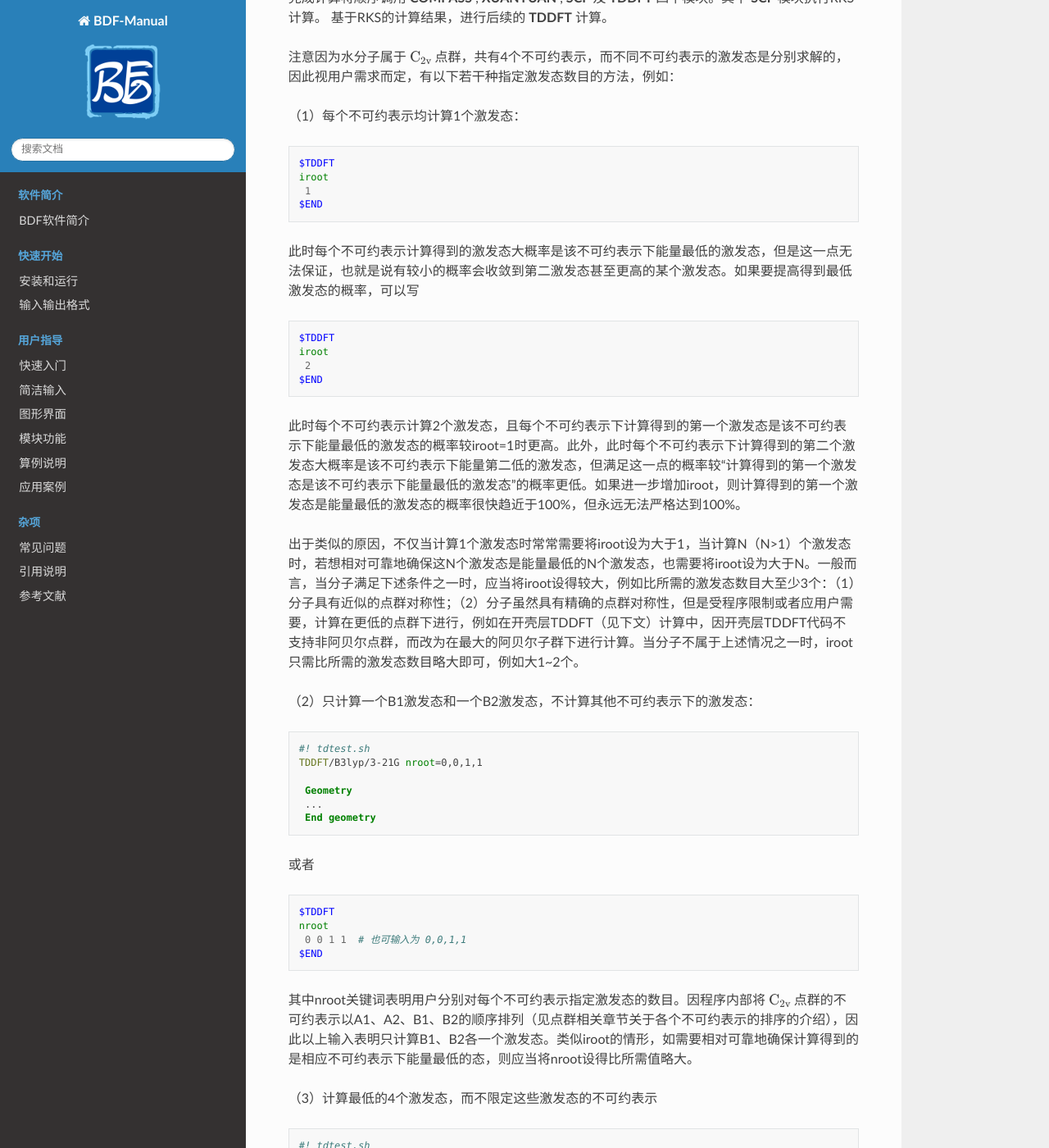
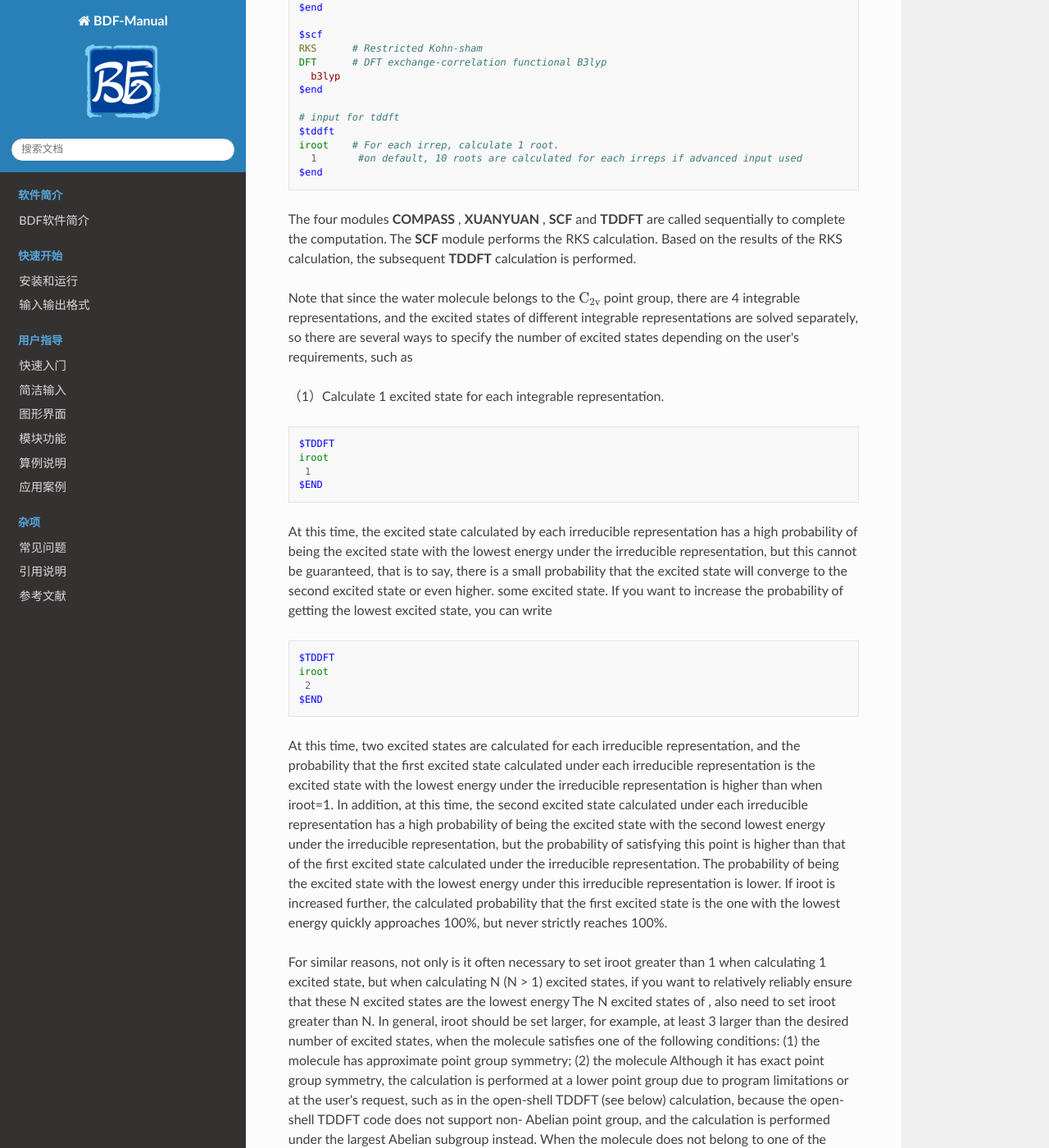
Before and after one commit to BDF-manual-maintenance/BDF-manual-en, a Sphinx documentation site: the page built from source/guide/TD.rst, in a window 1280 px wide and 1400 px high, scrolled down 1663 px. Shown: the whole window at 82% size. Built offline with Sphinx 7.4.7 and the Read the Docs theme 2.0.0, drawn with Linux system fonts in a browser that asks for light colours; cross-references to code outside the pages are shown as plain code; some of the changed text lies outside the part shown.

Commit message:
Update TD.rst

```diff
--- a/source/guide/TD.rst
+++ b/source/guide/TD.rst
@@ -1,29 +1,32 @@
 
 .. _TD:
 
-含时密度泛函理论
+Time-dependent Density Generalized Function Theory
 ================================================
 
-BDF支持多种激发态计算方法，其中以基于Kohn-Sham参考态的线性响应含时密度泛函 （TDDFT）方法，以及TDDFT方法的Tamm-Dancoff近似（TDA）为主。与其他量化软件相比，BDF的TDDFT模块独具特色，主要体现在：
-
-1. 支持各种自旋翻转（spin-flip）方法；
-2. 支持自旋匹配TDDFT方法X-TDDFT，可以有效解决参考态为开壳层时激发态存在自旋污染的问题，适用于自由基、过渡金属等体系的激发态计算；
-3. 支持芯激发态（core excited state）相关的计算，如计算X射线吸收谱（XAS）。一般的TDDFT算法为了计算一个激发态，常需同时把比该激发态激发能更低的所有态均计算出来，而芯激发态的能量通常很高，这样计算效率太低。BDF所用的iVI方法则可在不计算更低的激发态的情况下，直接计算某个较高的能量区间内的所有激发态，从而节省计算资源；
-4. 支持一阶非绝热耦合矩阵元（first-order non-adiabatic coupling matrix element, fo-NACME，或简称NACME）的计算，尤其是激发态和激发态之间的NACME。NACME主要用于研究非辐射跃迁过程，如用费米黄金规则计算内转换速率常数，或用非绝热动力学研究内转换、光化学反应的过程等等。很多量子化学程序支持基态和激发态之间的NACME，但支持激发态和激发态之间的NACME的程序较少，因此对于激发态到激发态的内转换以及多态光化学反应等过程，BDF相比现有大部分量子化学程序有独特的优势。
-
-除TDDFT之外，BDF还支持利用 :ref:`mom方法<momMethod>` 在SCF水平下计算激发态。
+The BDF supports a variety of excited state calculation methods, including the linear response time-density generalized function (TDDFT) method based on the Kohn-Sham reference state, and the Tamm-Dancoff approximation (TDA) of the TDDFT method. Compared with other quantization software, the TDDFT module of BDF is unique.
+The main features are
+
+1. support for various spin-flip (spin-flip) methods.
+2. support spin-matching TDDFT method X-TDDFT, which can effectively solve the problem of spin contamination of excited states when the reference state is an open-shell layer, and is suitable for excited state calculation of free radicals, transition metals and other systems.
+3. support core excited state (core excited state) related calculations, such as the calculation of the X-ray absorption spectrum (XAS). The iVI method used in BDF can directly calculate all excited states in a higher energy interval without calculating the lower excited states, thus saving computational resources.
+4. support the calculation of first-order non-adiabatic coupling matrix element (fo-NACME, or NACME for short), especially between excited states and excited states NACME is mainly used to study non-radiative leap processes, such as using Fermi's golden rule NACME is mainly used to study non-radiative leap processes,
+   such as the calculation of the endoconversion rate constant using Fermi's golden rule, or the study of endoconversion, photochemical processes using non-adiabatic kinetics, etc. Many quantum chemistry programs support NACME between ground and excited states, but fewer programs support NACME between excited and excited states.
+   Therefore, BDF has a unique advantage over most existing quantum chemistry programs for processes such as excited-to-excited state endoconversions and multi-state photochemical reactions.
+
+In addition to TDDFT, BDF also supports the calculation of excited states at the SCF level using the :ref:`mom方法<momMethod>` .
 
 .. danger::
 
-    所有 **SCAN** 家族的泛函（如SCAN0，r2SCAN）都存在“三重态不稳定”问题 :cite:`scan_problem` ，
-    不要用于TDDFT自旋翻转计算（例如对闭壳层体系计算三重激发态）。这种情况推荐用TDA。
-
-
-闭壳层体系计算：R-TDDFT
+    All general functions of the  **SCAN** family(e.g.,SCAN0，r2SCAN) suffer from the "triplet instability" problem :cite:`scan_problem`,
+    Should not be used for SF-TDDFT calculations(e.g,triple excited states for closed-shell systems). TDA is recommended for this case.
+
+
+Closed-shell system calculations：R-TDDFT
 ----------------------------------------------------------
 
-R-TDDFT用于计算闭壳层体系。如果基态计算从RHF出发，TDDFT模块执行的是TDHF计算。
-利用TDDFT计算 :math:`\ce{H2O}` 分子激发能，简洁输入如下：
+R-TDDFT is used to calculate closed-shell systems. If the ground state calculation starts from the RHF, the TDDFT module performs the TDHF calculation.
+To calculate the excitation energy of :math:`\ce{H2O}` molecules using TDDFT, a concise input is given as follows.
 
 .. code-block:: bdf
 
@@ -38,8 +41,8 @@ R-TDDFT用于计算闭壳层体系。如果基态计算从RHF出发，TDDFT模
   R1=1.0       # OH bond length in angstrom
   end geometry
 
-这里，关键词 ``TDDFT/B3lyp/cc-pvdz`` 指定执行TDDFT计算，所用泛函为 ``B3lyp`` ，基组为 ``cc-pVDZ`` 。
-与之对应的高级输入为：
+Here, the keyword ``TDDFT/B3lyp/cc-pvdz`` specifies that the TDDFT calculation is performed, the generic function used is ``B3lyp`` , and the basis group is ``cc-pVDZ`` .
+The corresponding high-level input is
 
 .. code-block:: bdf
 
@@ -68,12 +71,12 @@ R-TDDFT用于计算闭壳层体系。如果基态计算从RHF出发，TDDFT模
     1       #on default, 10 roots are calculated for each irreps if advanced input used
   $end
 
-完成计算将顺序调用 **COMPASS** , **XUANYUAN** , **SCF** 及 **TDDFT** 四个模块。其中 **SCF** 模块执行RKS计算。
-基于RKS的计算结果，进行后续的 **TDDFT** 计算。
-
-注意因为水分子属于 :math:`\rm C_{2v}` 点群，共有4个不可约表示，而不同不可约表示的激发态是分别求解的，因此视用户需求而定，有以下若干种指定激发态数目的方法，例如：
-
-（1）每个不可约表示均计算1个激发态：
+
+The four modules **COMPASS** , **XUANYUAN** , **SCF** and **TDDFT** are called sequentially to complete the computation. The **SCF** module performs the RKS calculation. Based on the results of the RKS calculation, the subsequent **TDDFT** calculation is performed.
+
+Note that since the water molecule belongs to the :math:`\rm C_{2v}` point group, there are 4 integrable representations, and the excited states of different integrable representations are solved separately, so there are several ways to specify the number of excited states depending on the user's requirements, such as
+
+（1）Calculate 1 excited state for each integrable representation.
 
 .. code-block:: bdf
 
@@ -82,7 +85,7 @@ R-TDDFT用于计算闭壳层体系。如果基态计算从RHF出发，TDDFT模
    1
   $END
 
-此时每个不可约表示计算得到的激发态大概率是该不可约表示下能量最低的激发态，但是这一点无法保证，也就是说有较小的概率会收敛到第二激发态甚至更高的某个激发态。如果要提高得到最低激发态的概率，可以写
+At this time, the excited state calculated by each irreducible representation has a high probability of being the excited state with the lowest energy under the irreducible representation, but this cannot be guaranteed, that is to say, there is a small probability that the excited state will converge to the second excited state or even higher. some excited state. If you want to increase the probability of getting the lowest excited state, you can write
 
 .. code-block:: bdf
 
@@ -91,11 +94,15 @@ R-TDDFT用于计算闭壳层体系。如果基态计算从RHF出发，TDDFT模
    2
   $END
 
-此时每个不可约表示计算2个激发态，且每个不可约表示下计算得到的第一个激发态是该不可约表示下能量最低的激发态的概率较iroot=1时更高。此外，此时每个不可约表示下计算得到的第二个激发态大概率是该不可约表示下能量第二低的激发态，但满足这一点的概率较“计算得到的第一个激发态是该不可约表示下能量最低的激发态”的概率更低。如果进一步增加iroot，则计算得到的第一个激发态是能量最低的激发态的概率很快趋近于100%，但永远无法严格达到100%。
-
-出于类似的原因，不仅当计算1个激发态时常常需要将iroot设为大于1，当计算N（N>1）个激发态时，若想相对可靠地确保这N个激发态是能量最低的N个激发态，也需要将iroot设为大于N。一般而言，当分子满足下述条件之一时，应当将iroot设得较大，例如比所需的激发态数目大至少3个：（1）分子具有近似的点群对称性；（2）分子虽然具有精确的点群对称性，但是受程序限制或者应用户需要，计算在更低的点群下进行，例如在开壳层TDDFT（见下文）计算中，因开壳层TDDFT代码不支持非阿贝尔点群，而改为在最大的阿贝尔子群下进行计算。当分子不属于上述情况之一时，iroot只需比所需的激发态数目略大即可，例如大1~2个。
-
-（2）只计算一个B1激发态和一个B2激发态，不计算其他不可约表示下的激发态：
+At this time, two excited states are calculated for each irreducible representation, and the probability that the first excited state calculated under each irreducible representation is the excited state with the lowest energy under the irreducible representation is higher than when iroot=1.
+In addition, at this time, the second excited state calculated under each irreducible representation has a high probability of being the excited state with the second lowest energy under the irreducible representation, but the probability of satisfying this point is higher than that of the first excited state calculated under the irreducible representation.
+The probability of being the excited state with the lowest energy under this irreducible representation is lower. If iroot is increased further, the calculated probability that the first excited state is the one with the lowest energy quickly approaches 100%, but never strictly reaches 100%.
+
+For similar reasons, not only is it often necessary to set iroot greater than 1 when calculating 1 excited state, but when calculating N (N > 1) excited states, if you want to relatively reliably ensure that these N excited states are the lowest energy The N excited states of , also need to set iroot greater than N.
+In general, iroot should be set larger, for example, at least 3 larger than the desired number of excited states, when the molecule satisfies one of the following conditions: (1) the molecule has approximate point group symmetry; (2) the molecule Although it has exact point group symmetry, the calculation is performed at a lower point group due to program limitations or at the user's request,
+such as in the open-shell TDDFT (see below) calculation, because the open-shell TDDFT code does not support non- Abelian point group, and the calculation is performed under the largest Abelian subgroup instead. When the molecule does not belong to one of the above cases, the iroot only needs to be slightly larger than the desired number of excited states, eg 1-2 larger.
+
+（2）Counting only one B1 excited state and one B2 excited state, and not counting the excited states in the other integrable representations.
 
 .. code-block:: bdf
 
@@ -106,7 +113,7 @@ R-TDDFT用于计算闭壳层体系。如果基态计算从RHF出发，TDDFT模
    ...
    End geometry
 
-或者
+or
 
 .. code-block:: bdf
 
@@ -115,9 +122,9 @@ R-TDDFT用于计算闭壳层体系。如果基态计算从RHF出发，TDDFT模
    0 0 1 1  # 也可输入为 0,0,1,1
   $END
 
-其中nroot关键词表明用户分别对每个不可约表示指定激发态的数目。因程序内部将 :math:`\rm C_{2v}` 点群的不可约表示以A1、A2、B1、B2的顺序排列（见点群相关章节关于各个不可约表示的排序的介绍），因此以上输入表明只计算B1、B2各一个激发态。类似iroot的情形，如需要相对可靠地确保计算得到的是相应不可约表示下能量最低的态，则应当将nroot设得比所需值略大。
-
-（3）计算最低的4个激发态，而不限定这些激发态的不可约表示
+where the nroot keyword indicates the number of excited states specified by the user for each integrable representation. Since the program internally arranges the integrable representations of the :math:`\rm C_{2v}` point group in the order of A1, A2, B1, and B2 (see the section on the ordering of the integrable representations of the point group), the above input indicates that only one excited state each of B1 and B2 is counted.
+
+（3）Calculate the lowest 4 excited states without limiting the integrable representations of these excited states
 
 .. code-block:: bdf
 
@@ -128,7 +135,7 @@ R-TDDFT用于计算闭壳层体系。如果基态计算从RHF出发，TDDFT模
    ...
    End geometry
 
-或者
+or
 
 .. code-block:: bdf
 
@@ -137,9 +144,10 @@ R-TDDFT用于计算闭壳层体系。如果基态计算从RHF出发，TDDFT模
    -4
   $END
 
-此时程序通过初始猜测的激发能来判断各个不可约表示应当求解多少个激发态，但因为初始猜测的激发能排列顺序可能和完全收敛的激发能有一定差异，程序不能严格保证求得的4个激发态一定是能量最低的4个激发态。如用户要求严格保证得到的4个激发态为最低的4个激发态，用户应当令程序计算多于4个激发态，如8个激发态，然后取能量最低的4个。
-
-Kohn-Sham计算的输出前面已经介绍过，这里我们只关注 **TDDFT** 计算的结果。程序输出会先给出TDDFT计算的设置信息，方便用户检查是否计算的设置，如下：
+In this case, the program uses the initial guessed excitation energy to determine how many excitation states should be solved for each integrable representation, but since the initial guessed order of excitation energy may be different from the fully converged excitation energy, the program cannot strictly guarantee that the 4 excitation states obtained must be the 4 lowest energy states.
+If the user requires a strict guarantee that the 4 excited states obtained are the lowest 4 excited states, the user should make the program calculate more than 4 excited states, e.g., 8 excited states, and then take the 4 lowest energy states.
+
+The output of the Kohn-Sham calculation has already been described, so here we will only focus on the results of the **TDDFT** calculation. The program output will first give information about the settings of the TDDFT calculation, so that the user can easily check whether the settings are calculated or not, as follows.
 
 .. code-block::
 
@@ -181,13 +189,13 @@ Kohn-Sham计算的输出前面已经介绍过，这里我们只关注 **TDDFT**
       --- END : Information about TDDFT calculation ---
       -------------------------------------------------
 
-这里，
-
-* ``R-TD-DFT`` 表示正在进行的是基于限制性基态波函数计算的TDDFT；
-* ``isf= 0`` 表示计算不翻转自旋；
-* ``ialda= 0`` 表示使用 ``Full non-collinear Kernel``，这是非自旋翻转TDDFT的默认Kernel。
-
-下面的输出给出了每个不可约表示计算的根的数目。
+Here,
+
+* ``R-TD-DFT`` indicates that the TDDFT based on the restricted basis wave function calculation is being performed.
+* ``isf= 0`` indicates that no flipping spin is being computed.
+* ``ialda= 0`` indicates that the ``Full non-collinear Kernel``is used, which is the default Kernel for the non-spin-flipping TDDFT.
+
+The output below gives the number of roots computed for each non-collinear representation.
 
 .. code-block::
 
@@ -197,7 +205,7 @@ Kohn-Sham计算的输出前面已经介绍过，这里我们只关注 **TDDFT**
     3   B1       1   1
     4   B2       1   1
 
-TDDFT模块还会打印占据轨道，虚轨道等TDDFT计算的活性轨道信息
+The TDDFT module also prints information about occupied orbitals, virtual orbitals, and other active orbitals computed by TDDFT
 
 .. code-block::
 
@@ -230,9 +238,8 @@ TDDFT模块还会打印占据轨道，虚轨道等TDDFT计算的活性轨道信
    23    1   A1    11   0            94.37171    2.81
    24    3   B1     7   0            99.90789    2.86
 
-这里，轨道1-5是占据轨道，6-24是虚轨道，其中，第5个和第6个轨道分别是HOMO和LUMO轨道, 分别属于不可约表示B2和不可约表示A1，
-轨道能分别是-7.62124 eV和1.23186 eV。由于 :math:`\ce{H2O}` 分子有4个不可约表示，TDDFT会对每个不可约表示逐一求解。
-在进入Davidson迭代求解Casida方程之前，系统会估计内存使用情况，
+Here, orbitals 1-5 are occupied orbitals and 6-24 are virtual orbitals, where the 5th and 6th orbitals are HOMO and LUMO orbitals, belonging to integrable representation B2 and integrable representation A1 respectively, with orbital energies of -7.62124 eV and 1.23186 eV respectively.
+Since the :math:`\ce{H2O}` molecule has 4 irreducible representations, the TDDFT solves for each integrable representation one by one. The system estimates the memory usage before proceeding to the Davidson iteration to solve the Casida equation.
 
 .. code-block::
 
@@ -250,12 +257,11 @@ TDDFT模块还会打印占据轨道，虚轨道等TDDFT计算的活性轨道信
   Estimated mem for dvdson storage (RPA) =           0.042 M          0.000 G
   Estimated mem for dvdson storage (TDA) =           0.017 M          0.000 G
 
-这里，系统统计存储JK算符需要的内存约 0.053MB, 输入设置的内存是512MB (见 ``memjkop`` 关键词 )。
-系统提示RPA计算，即完全的TDDFT计算每次(one pass)可以算1个根，TDA计算每次可以算2个根。由于分子体系小，内存足够。
-分子体系较大时，如果这里输出的允许的每次可算根的数目小于系统设置数目，TDDFT模块将根据最大允许可算根的数目，通过
-多次积分计算构造JK算符，导致计算效率降低，用户需要用 ``memjkop`` 关键词增加内存。
-
-Davidson迭代开始计算输出信息如下，
+Here, the system counts about 0.053 MB of memory needed to store the JK operator, and 512 MB of memory for the input setting (see ``memjkop`` keyword).
+The system suggests that the RPA calculation, i.e., the full TDDFT calculation can count 1 root per pass (one pass) and the TDA calculation can count 2 roots per pass. Since the molecular system is small, there is enough memory.
+For larger molecular systems, if the number of allowed roots per pass output here is less than the system setting, the TDDFT module will construct the JK operator by multiple integration calculations based on the maximum number of allowed roots, resulting in a decrease in computational efficiency and requiring the user to increase memory with the ``memjkop`` keyword.
+
+Davidson iteration starts computing the output information as follows.
 
 .. code-block::
 
@@ -297,7 +303,7 @@ Davidson迭代开始计算输出信息如下，
         1        0.0029082582        0.0074085379           0.291E-02           0.741E-02
      No. of converged eigvec:     0
 
-收敛信息如下：
+The convergence information is as follows.
 
 .. code-block::
 
@@ -329,7 +335,7 @@ Davidson迭代开始计算输出信息如下，
             0.3446513056
      ------------------------------------------------------------------
 
-从上面输出的第一行可以看出，5次迭代计算收敛。系统随后打印收敛后电子态的信息，
+The first line of the above output shows that the computation converges in 5 iterations. The system then prints the information of the converged electronic state.
 
 .. code-block::
 
@@ -338,25 +344,24 @@ Davidson迭代开始计算输出信息如下，
   CV(0):   B1( 1 )->  B1( 2 )  c_i: -0.1265  Per:  1.6%  IPA: 16.941 eV  Oai: 0.6563
   Estimate memory in tddft_init mem:           0.001 M
 
-其中第1行的信息，
-
-* ``No.     1    w=      9.3784 eV`` 表示第一激发态激发能为 ``9.3784 eV``;
-* ``-76.0358398606 a.u.`` 给出第一激发态的总能量;
-* ``f= 0.0767`` 给出第一激发态与基态之间跃迁的振子强度;
-* ``D<Pab>= 0.0000`` 为激发态的<S^2>值与基态的<S^2>值之差（对于自旋守恒跃迁，该值反映了激发态的自旋污染程度；对于自旋翻转跃迁，该值与理论值 ``S(S+1)(激发态)-S(S+1)(基态)`` 之差反映了激发态的自旋污染程度）；
-* ``Ova= 0.5201`` 为绝对重叠积分（absolute overlap integral，取值范围为[0,1]，该值越接近0，说明相应的激发态的电荷转移特征越明显，否则说明局域激发特征越明显）。
-
-第2行和第3行给出激发主组态信息
-
-* ``CV(0):`` 中CV(0)表示该激发是Core到Virtual轨道激发，0表示是Singlet激发;
-* ``A1(   3 )->  A1(   4 )`` 给出了电子跃迁的占据-空轨道对，电子从A1表示的第3个轨道跃迁到A1表示的第4个轨道，结合上面输出轨道信息，可看出这是HOMO-2到LUMO的激发；
-* ``c_i: 0.9883`` 表示该跃迁在整个激发态里的线性组合系数为0.9883;
-* ``Per: 97.7%`` 表示该激发组态占97.7%；
-* ``IPA:    10.736 eV`` 代表该跃迁所涉及的两个轨道的能量差为10.736 eV；
-* ``Oai: 0.5163`` 表示假如该激发态只有这一个跃迁的贡献，那么该激发态的绝对重叠积分为0.5001，由这一信息可以方便地得知哪些跃迁是局域激发，哪些跃迁是电荷转移激发。
-
-
-所有不可约表示求解完后，所有的激发态会按照能量高低排列总结输出，并打印对应的振子强度等信息，
+The information in the first line is as follows
+
+* ``No.     1    w=      9.3784 eV`` means that the first excited state has an excitation energy of ``9.3784 eV``;
+* ``-76.0358398606 a.u.`` gives the total energy of the first excited state;
+* ``f= 0.0767`` gives the intensity of the oscillator of the jump between the first excited state and the ground state;
+* ``D<Pab>= 0.0000`` is the difference between the <S^2> value of the excited state and the <S^2> value of the ground state (for spin-conserving jumps, this value reflects the degree of spin contamination of the excited state; for spin-flip jumps, the difference between this value and the theoretical value ``S(S+1)(excited state) - S(S+1)(ground state)`` reflects the degree of spin contamination of the excited state).
+* ``Ova= 0.5201`` is the absolute overlap integral, which takes values in the range [0,1], the closer the value is to 0, the more pronounced the charge transfer characteristics of the corresponding excited state, otherwise the more pronounced the localized excitation characteristics).
+
+Lines 2 and 3 give information on the excited main group states
+
+* ``CV(0):`` where CV(0) means that the excitation is a Core to Virtual orbital excitation and 0 means that it is a Singlet excitation;
+* ``A1( 3 ) -> A1( 4 )`` gives the occupied-vacancy orbital pair for the electron leap from the 3rd orbital of A1 to the 4th orbital of A1, which is the HOMO-2 to LUMO excitation when combined with the above output orbital information.
+* ``c_i: 0.9883`` means that the linear combination factor of this jump in the whole excited state is 0.9883;
+* ``Per: 97.7%`` indicates that this excited state accounts for 97.7% of the total number of excited states.
+* ``IPA: 10.736 eV`` represents the energy difference of 10.736 eV between the two orbitals involved in the jump.
+* ``Oai: 0.5163`` means that if the excited state has only the contribution of this one leap, then the absolute overlap integral of this excited state is 0.5001. From this information, it is convenient to know which leaps are local excitations and which leaps are charge transfer excitations.
+
+After all integrable representations have been solved, all excited states are summarized in order of higher or lower energy output.
 
 .. code-block::
 
@@ -367,7 +372,7 @@ Davidson迭代开始计算输出信息如下，
     3  A1    2  A1    9.3784 eV    132.20 nm   0.0767   0.0000  97.7%  CV(0):  A1(   3 )->  A1(   4 )  10.736 0.520    2.1850
     4  B1    1  B1   11.2755 eV    109.96 nm   0.0631   0.0000  98.0%  CV(0):  A1(   3 )->  B1(   2 )  12.779 0.473    4.0820
 
-随后还打印了跃迁偶极矩。
+Subsequently, the transition dipole moments also printed.
 
 .. code-block::
 
@@ -379,7 +384,7 @@ Davidson迭代开始计算输出信息如下，
        4       0.4778      -0.0000       0.0000       0.0631       0.0631
 
 
-开壳层体系计算：U-TDDFT
+Calculation of the open-shell layer system：U-TDDFT
 ----------------------------------------------------------
 开壳层体系可以用U-TDDFT计算，例如对于 :math:`\ce{H2O+}` 离子，先进行UKS计算，然后利用U-TDDFT计算激发态。典型的输入为，
 
```
